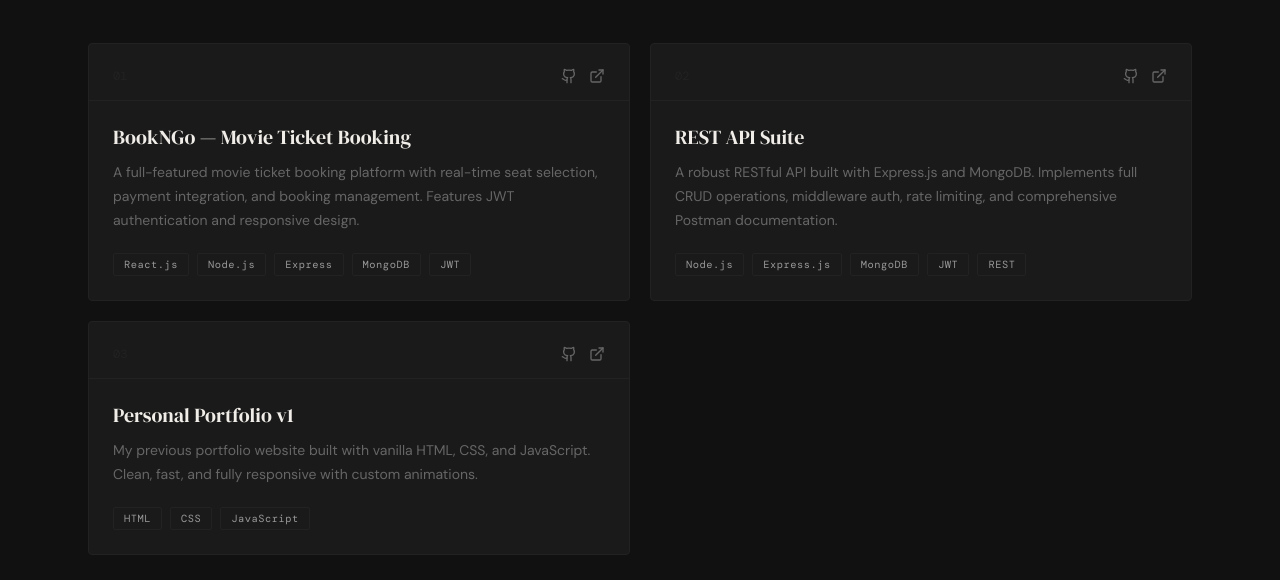
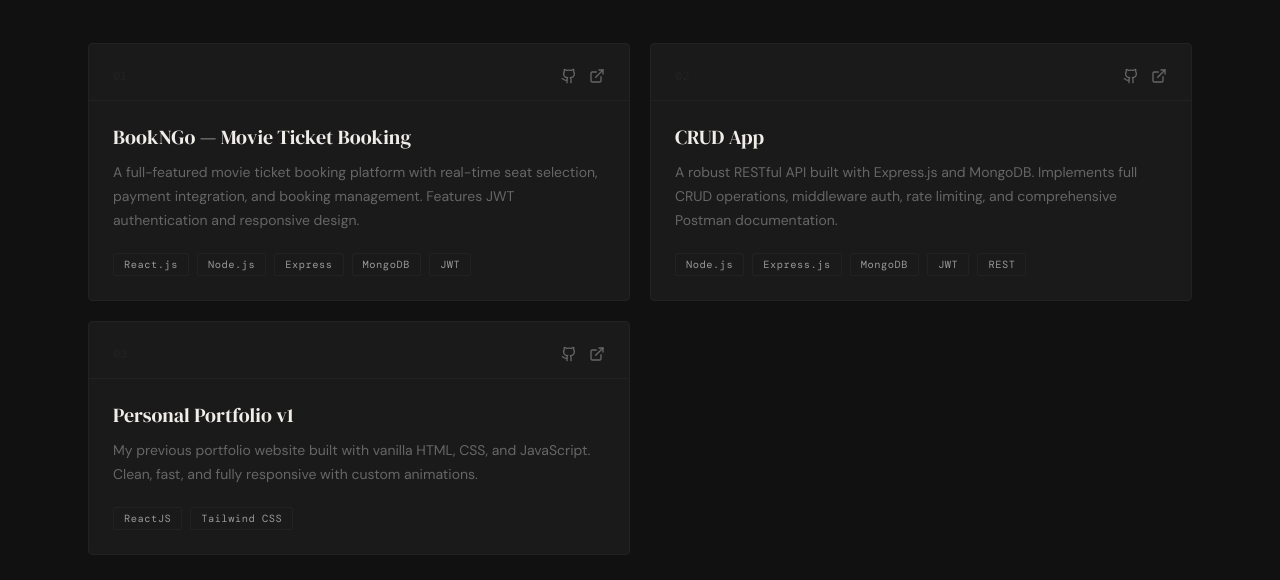
Before and after one commit to solankivipendrasingh06/vipendra-s-portfolio, a React (Vite) app: page / in a window 1280 px wide. Shown: the part 2940-3520 px from the top of the page. Built offline with nearby package versions, Linux system fonts and the light colour scheme; a web font is replaced by a local one.

Commit message:
Update project titles and GitHub links

```diff
--- a/src/components/Projects.jsx
+++ b/src/components/Projects.jsx
@@ -13,18 +13,18 @@ const projects = [
   },
   {
     num: '02',
-    title: 'REST API Suite',
+    title: 'CRUD App',
     description: 'A robust RESTful API built with Express.js and MongoDB. Implements full CRUD operations, middleware auth, rate limiting, and comprehensive Postman documentation.',
     stack: ['Node.js', 'Express.js', 'MongoDB', 'JWT', 'REST'],
-    github: '',
+    github: 'https://github.com/solankivipendrasingh06/express-crud-app',
   },
 
   {
     num: '03',
     title: 'Personal Portfolio v1',
     description: 'My previous portfolio website built with vanilla HTML, CSS, and JavaScript. Clean, fast, and fully responsive with custom animations.',
-    stack: ['HTML', 'CSS', 'JavaScript'],
-    github: 'https://github.com/solankivipendrasingh06/my-portfolio',
+    stack: ['ReactJS','Tailwind CSS'],
+    github: 'https://github.com/solankivipendrasingh06/vipendra-s-portfolio',
 
   },
 ];
```
